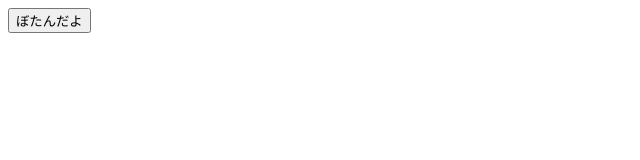
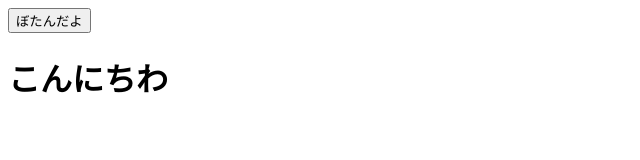
Before and after one commit to T-Mizokami/gitrensyu1207, a plain HTML site: page index.html in a window 1280 px wide. Shown: the whole page, without its empty margins (0-640 px from the left). Drawn offline with Linux system fonts and the light colour scheme.

Commit message:
「こんにちわ」を追加した

```diff
--- a/index.html
+++ b/index.html
@@ -6,5 +6,6 @@
   </head>
   <body>
     <button>ぼたんだよ</button>
+    <h1>こんにちわ</h1>
   </body>
 </html>
```
